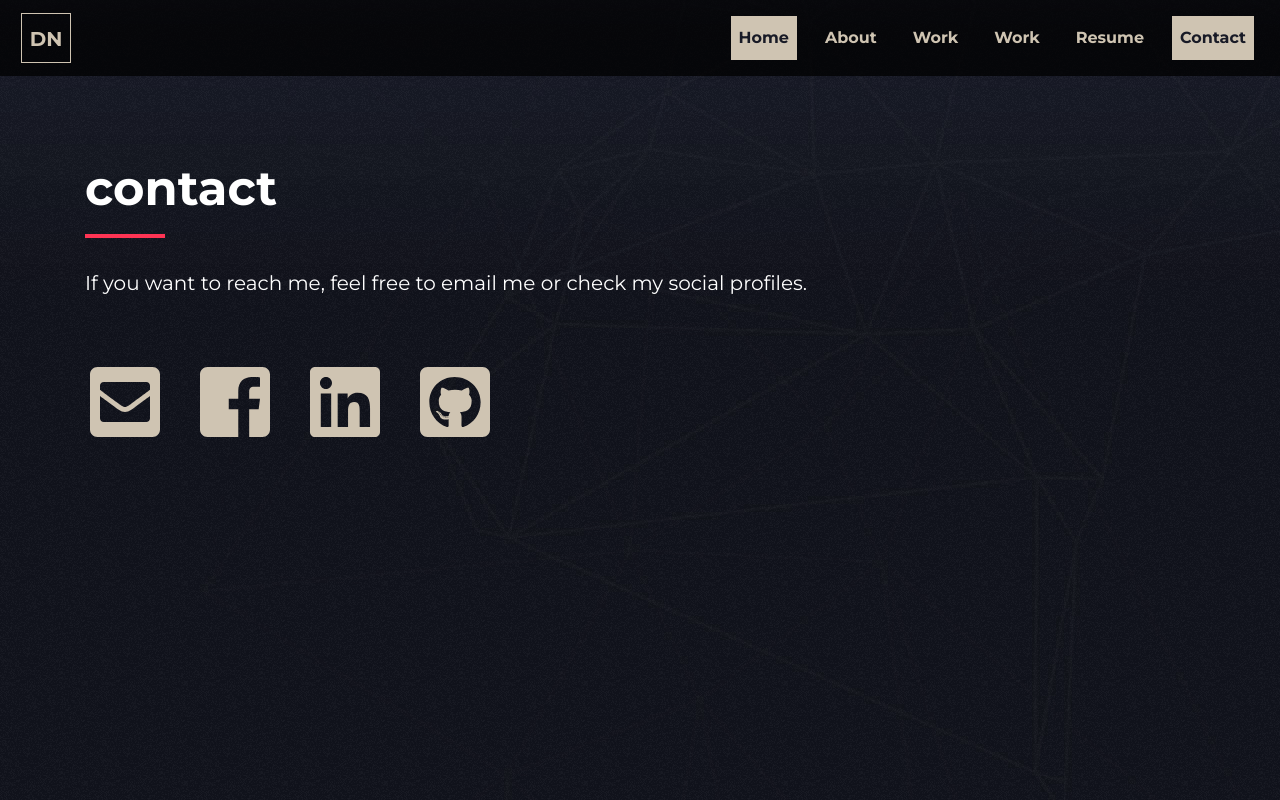
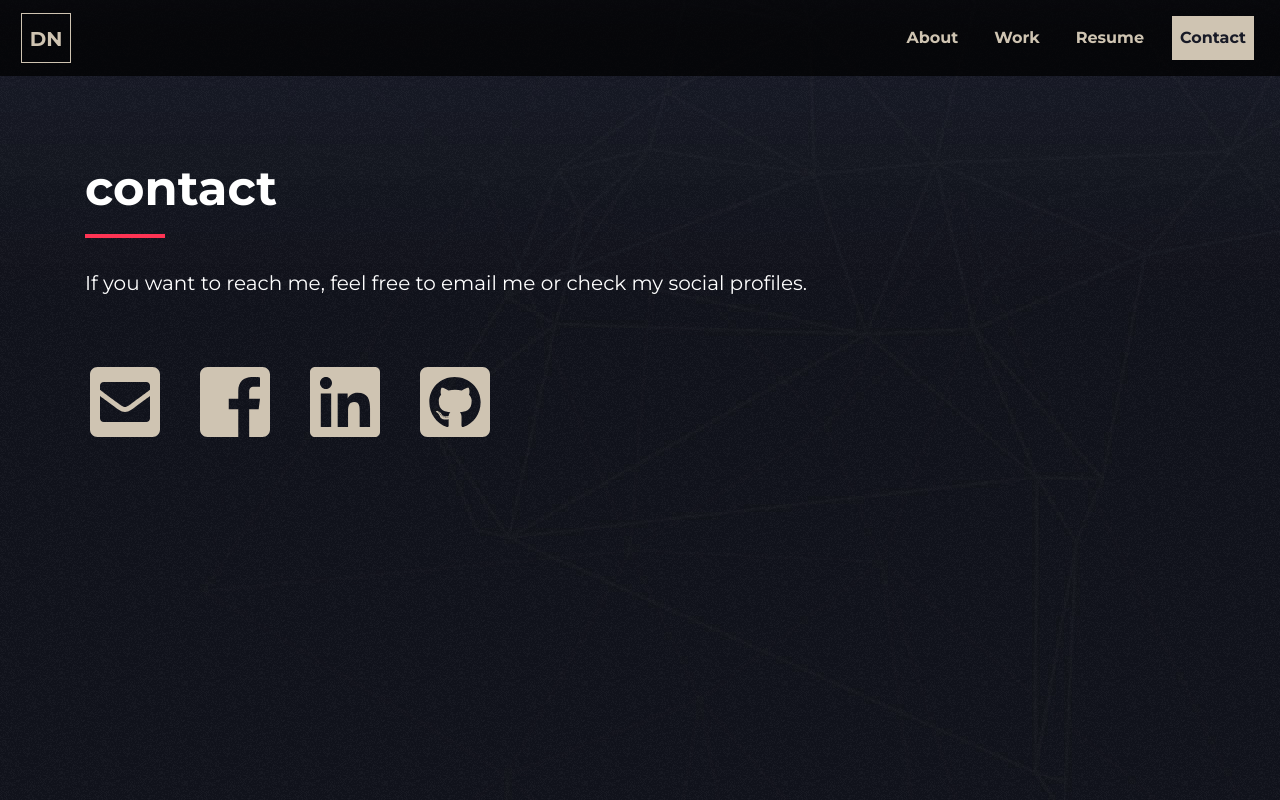
Before and after one commit to davinaizer/myportfolio, a React app: page /contact in a window 1280 px wide. Built offline with nearby package versions, Linux system fonts and the light colour scheme.

Commit message:
add isVisible check before insert new link

```diff
--- a/src/app/containers/Navbar.js
+++ b/src/app/containers/Navbar.js
@@ -30,6 +30,7 @@ export default class TopNav extends Component {
 
   render() {
     const { links } = this.props;
+    const navLinks = links.filter(item => item.isVisible !== false);
 
     return (
       <div>
@@ -41,7 +42,7 @@ export default class TopNav extends Component {
           <NavbarToggler onClick={this.toggle} />
           <Collapse isOpen={this.state.isOpen} navbar>
             <Nav onClick={this.close} className="ml-auto" navbar>
-              {links.map(link => (
+              {navLinks.map(link => (
                 <NavItem key={link.path}>
                   <NavLink
                     to={link.path}
--- a/webpack.config.js
+++ b/webpack.config.js
@@ -1,5 +1,3 @@
-//TODO: Add CSS minimizer
-
 // IMPORTS
 const path = require('path');
 const HtmlWebPackPlugin = require('html-webpack-plugin');
```
